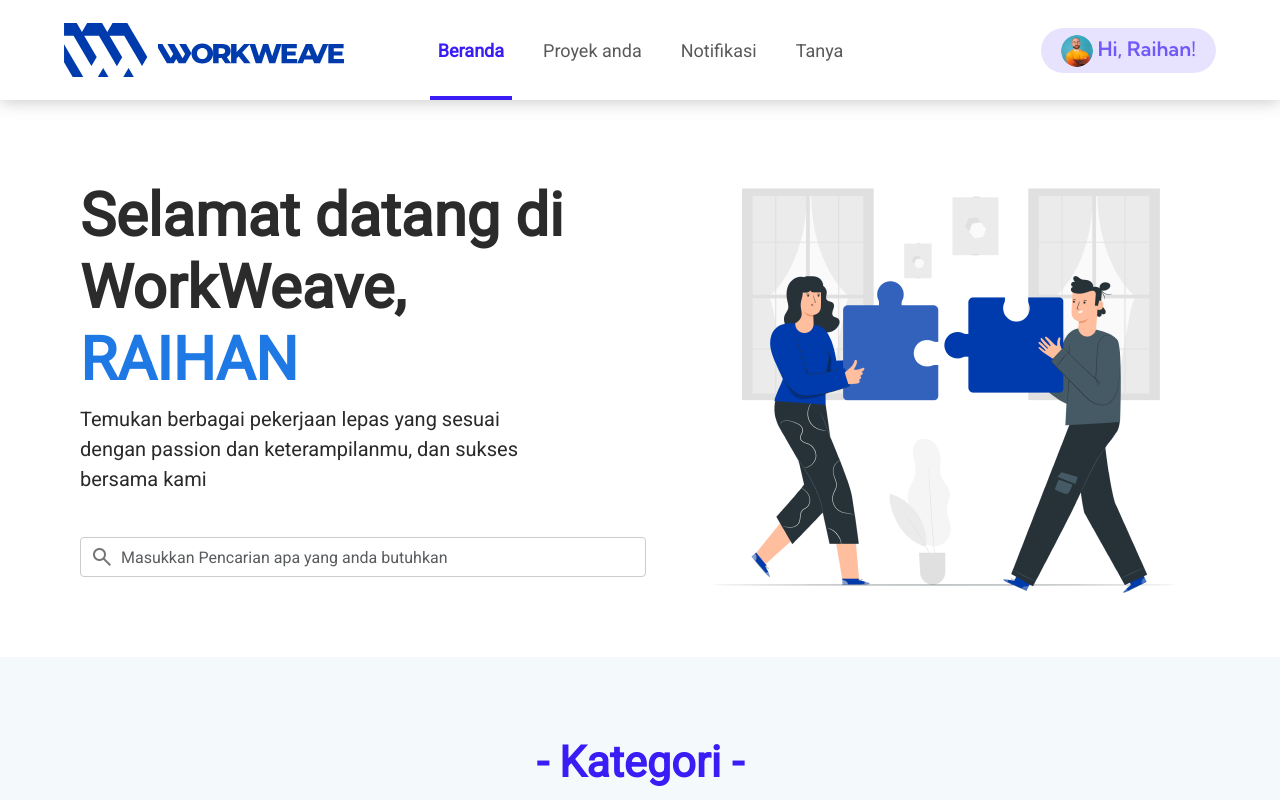
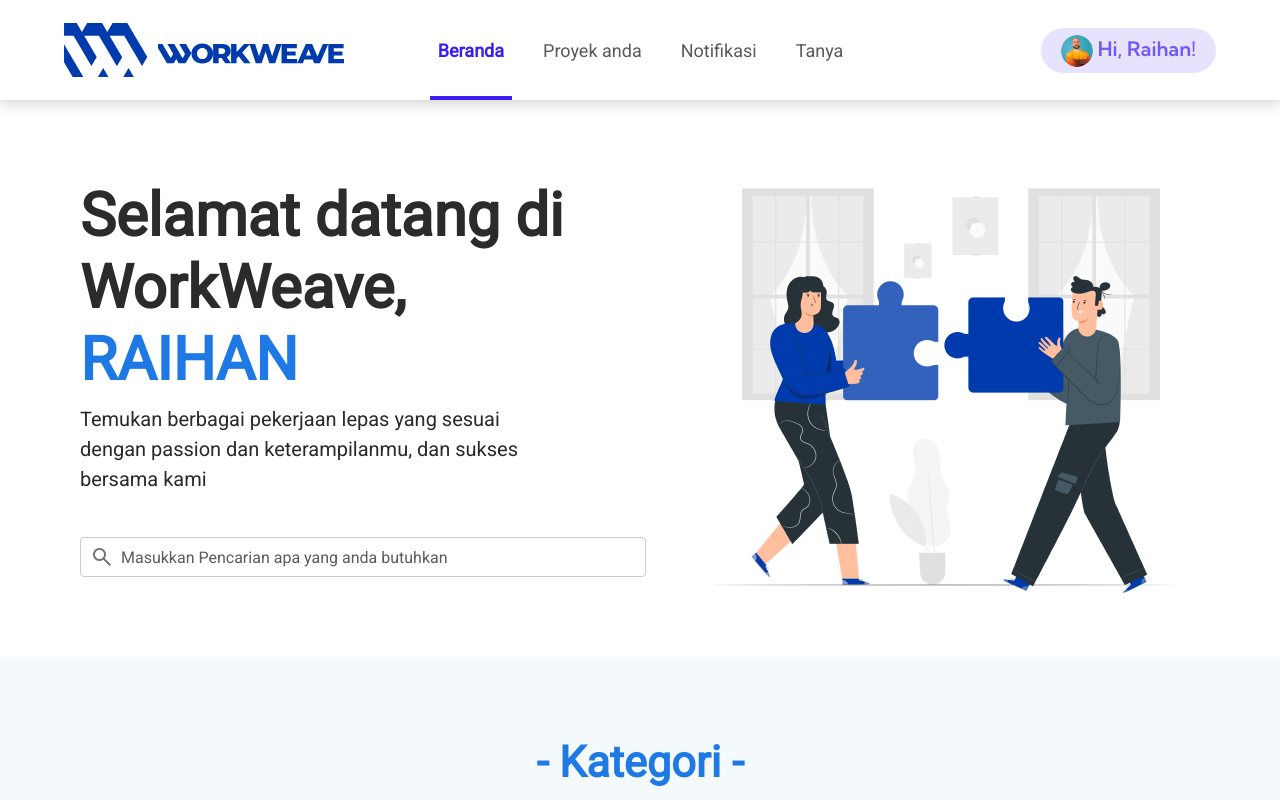
Before and after one commit to syraista/workweave, a React (Vite) app: page /Home in a window 1280 px wide. Shown: the top 800 px of the page. Built offline with nearby package versions, Linux system fonts and the light colour scheme.

Commit message:
kategorilisthome.css

```diff
--- a/src/css/kategorilisthome.css
+++ b/src/css/kategorilisthome.css
@@ -9,7 +9,7 @@
 }
 
 .kategorilistsec h1{
-    color: #3a1cf5;
+    color: #1F79E5;
     font-size: 43.25px;
     margin-bottom: 60px;
     font-weight: bold;
```
